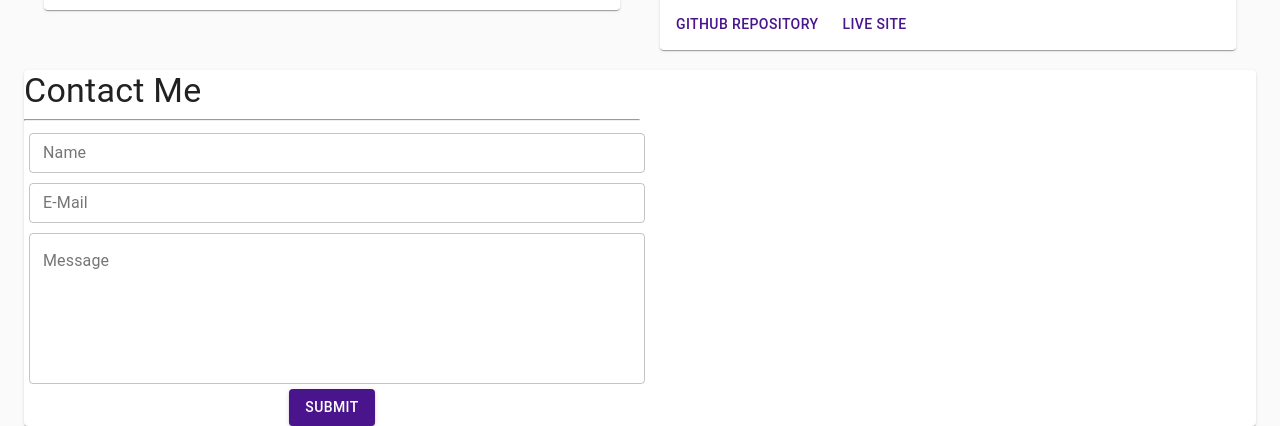
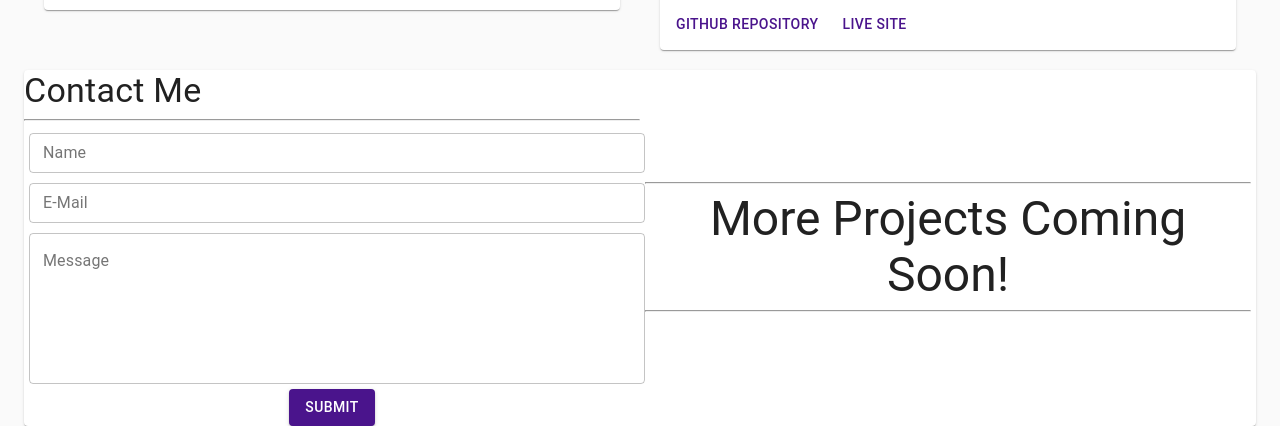
Before and after one commit to espoldi/ReactPortfolio, a React (Create React App) app: page / in a window 1280 px wide. Shown: the part 3187-3613 px from the top of the page. Built offline with nearby package versions, Linux system fonts and the light colour scheme.

Commit message:
added coming soon sign

```diff
--- a/src/components/Footer.js
+++ b/src/components/Footer.js
@@ -26,7 +26,7 @@ export default function Footer() {
                 <Grid item xs="12" sm="6">
                     <form action="mailto:emily.l.spoldi@gmail.com" method="post" enctype="text/plain">
                         <Typography variant="h4">Contact Me</Typography>
-                        <hr/>
+                        <hr />
                         <Grid container align="center">
                             <Grid item xs="12">
                                 <TextField
@@ -62,6 +62,16 @@ export default function Footer() {
                         </Grid>
                     </form>
                 </Grid>
+                <Grid item xs="12" sm="6">
+                    <Grid container align="center">
+                        <Grid item xs="12" className={classes.text}>
+                        <br/><br/><br/><br/><br/>
+                        <hr/>
+                        <Typography variant="h3">More Projects Coming Soon!</Typography>
+                        <hr/>
+                        </Grid>
+                    </Grid>
+                </Grid>
             </Grid>
         </Paper>
     );
```
Lines whose indentation alone changed are shown as unchanged.
